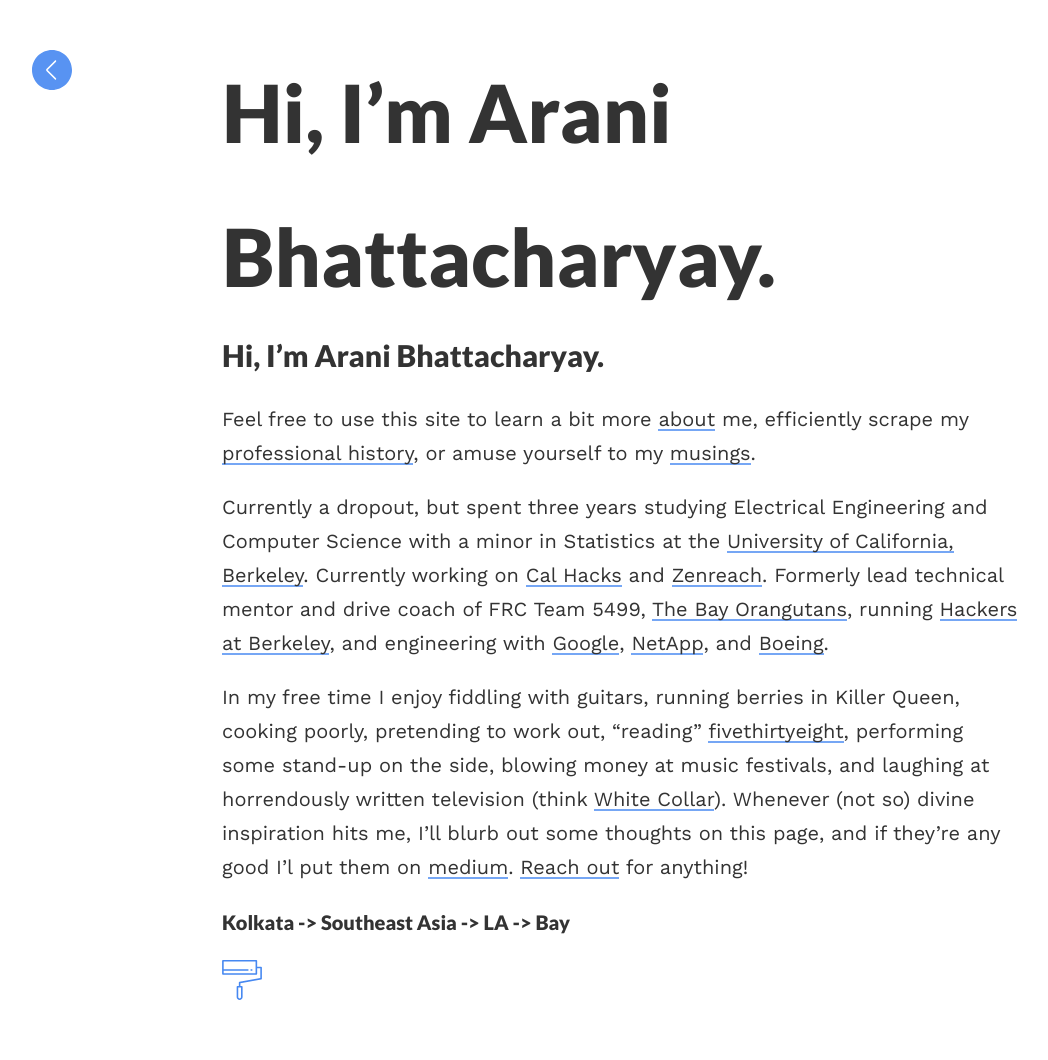
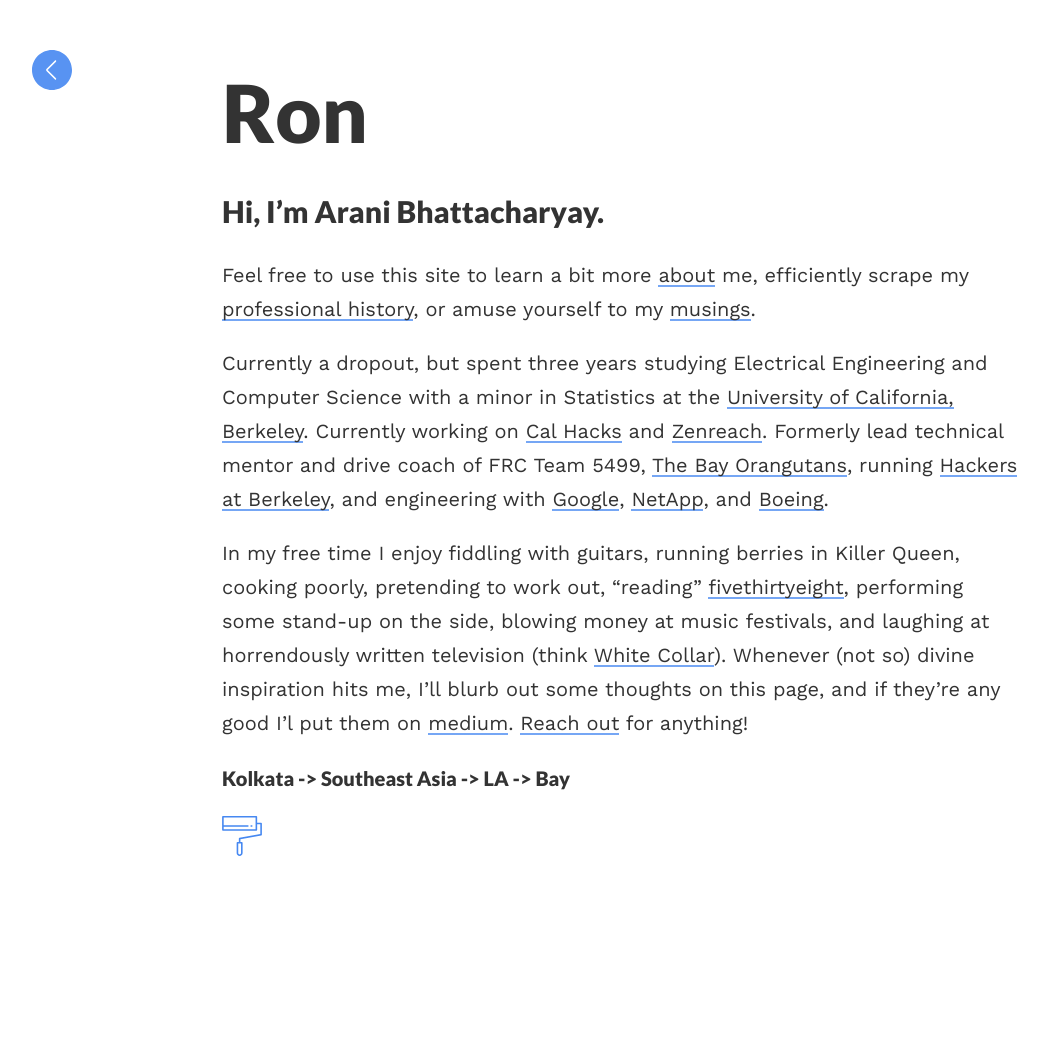
Before and after one commit to aranibatta/aranibatta.github.io, a Jekyll site: the page built from index.md, in a window 1280 px wide. Shown: the whole page, without its empty margins (18-1066 px from the left). Built offline with Jekyll 4.4.1, drawn with Linux system fonts in a browser that asks for light colours; our own code applies the rules of GitHub Pages for plain Markdown files; after the commit the page ends 916 px from its top, so only the background shows below that; some of the changed lines change nothing that is shown.

Commit message:
Update index.md

```diff
--- a/index.md
+++ b/index.md
@@ -1,5 +1,5 @@
 ---
-title: [Ron]((https://keybase.io/arani))
+title: Ron
 layout: home
 ---
 
@@ -10,7 +10,7 @@ Feel free to use this site to learn a bit more [about](http://arani.io/about) me
 
 Currently a dropout, but spent three years studying Electrical Engineering and Computer Science with a minor in Statistics at the [University of California, Berkeley](http://berkeley.edu). Currently working on [Cal Hacks](http://calhacks.io/) and [Zenreach](http://zenreach.com). Formerly lead technical mentor and drive coach of FRC Team 5499, [The Bay Orangutans](http://bhsrobotics.org/), running [Hackers at Berkeley](https://hackersatberkeley.com), and engineering with [Google](http://google.com), [NetApp](http://netapp.com), and [Boeing](http://boeing.com).
 
-In my free time I enjoy fiddling with guitars, running berries in Killer Queen, cooking poorly, pretending to work out, "reading" [fivethirtyeight](http://fivethirtyeight.com/), performing some stand-up on the side, blowing money at music festivals, and laughing at horrendously written television (think [White Collar](http://www.imdb.com/title/tt1358522/)). Whenever (not so) divine inspiration hits me, I'll blurb out some thoughts on this page, and if they're any good I'l put them on [medium](https://medium.com/@aranibatta). [Reach out](mailto:aranibatta@berkeley.edu) for anything!
+In my free time I enjoy fiddling with guitars, running berries in Killer Queen, cooking poorly, pretending to work out, "reading" [fivethirtyeight](http://fivethirtyeight.com/), performing some stand-up on the side, blowing money at music festivals, and laughing at horrendously written television (think [White Collar](http://www.imdb.com/title/tt1358522/)). Whenever (not so) divine inspiration hits me, I'll blurb out some thoughts on this page, and if they're any good I'l put them on [medium](https://medium.com/@aranibatta). [Reach out](https://keybase.io/arani) for anything!
 
 
 
```
